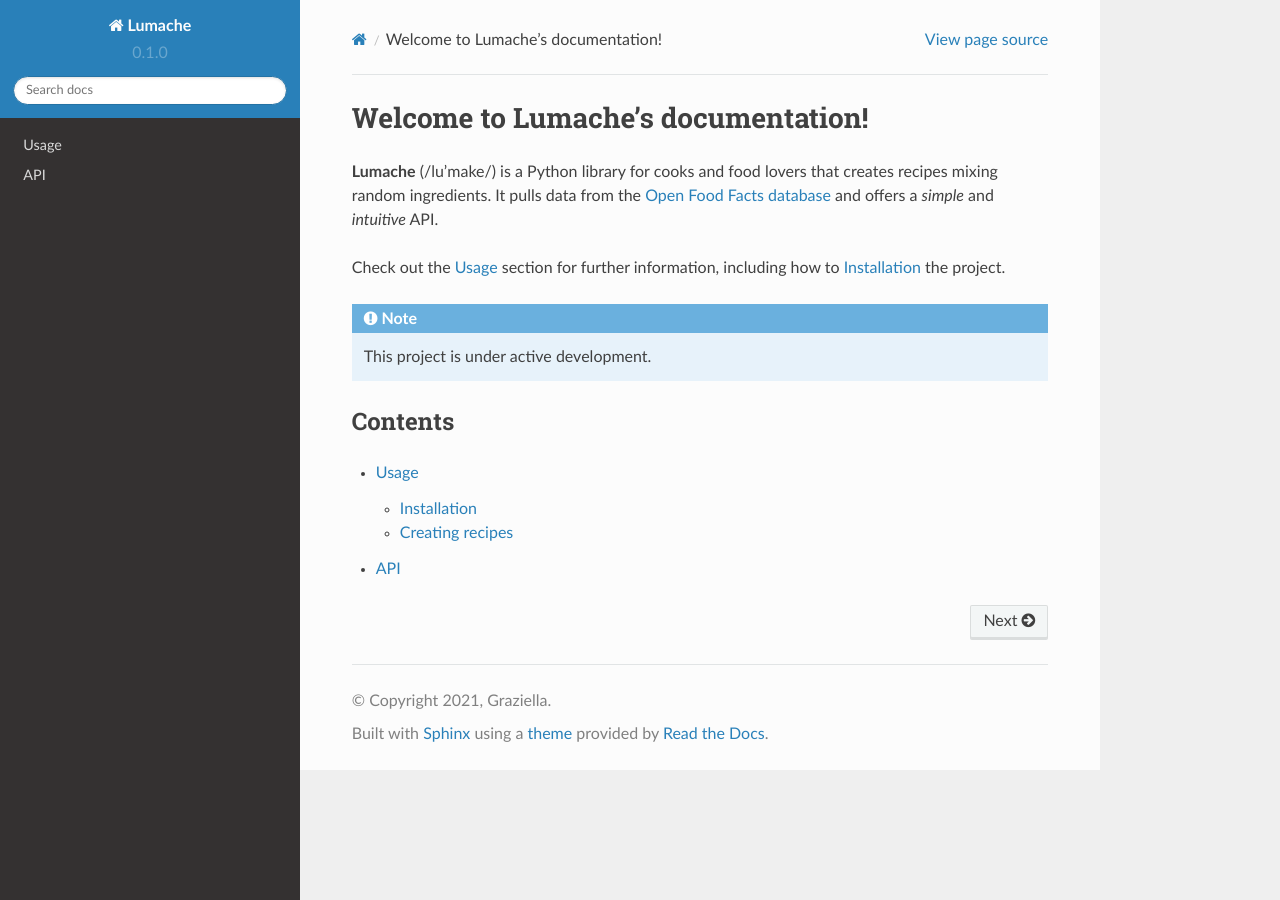
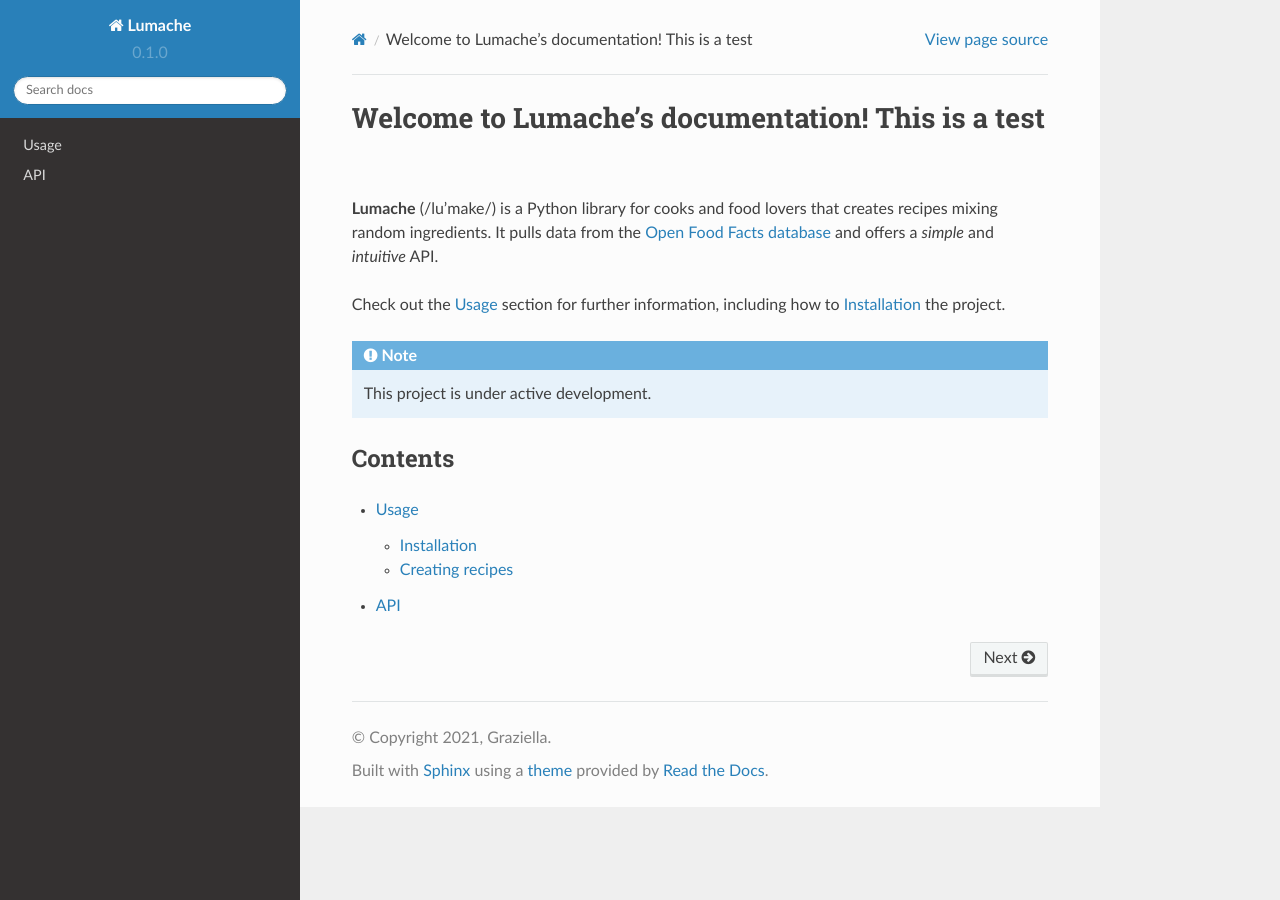
Before and after one commit to so04so/Read_thedocs_temp, a Sphinx documentation site: the page built from docs/source/index.rst, in a window 1280 px wide. Built offline with Sphinx 7.4.7 and the Read the Docs theme 2.0.0, drawn with Linux system fonts in a browser that asks for light colours.

Commit message:
Update index.rst

```diff
--- a/docs/source/index.rst
+++ b/docs/source/index.rst
@@ -1,4 +1,4 @@
-Welcome to Lumache's documentation!
+Welcome to Lumache's documentation! This is a test
 ===================================
 
 **Lumache** (/lu'make/) is a Python library for cooks and food lovers
```
